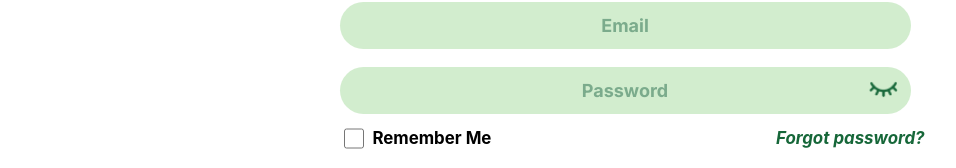
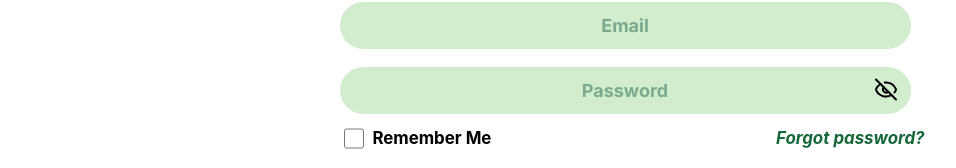
Before and after one commit to InvestMint-Dev/InvestMint-UI, a React (Create React App) app: page /#/log-in in a window 1280 px wide. Shown: the part 267-435 px from the top of the page, without its empty margins (8-964 px from the left). Built offline with nearby package versions, Linux system fonts and the light colour scheme.

Commit message:
eye and eyeoff with lucide-react

```diff
--- a/src/pages/log-in-page/log-in-page.js
+++ b/src/pages/log-in-page/log-in-page.js
@@ -1,5 +1,6 @@
 import React, { useState, useEffect } from 'react';
 import { useNavigate } from 'react-router-dom';
+import { Eye, EyeOff } from 'lucide-react'; // Import Eye and EyeOff icons from Lucide React
 
 import './log-in-page.css';
 import '../styling/form-styling.css';
@@ -8,8 +9,6 @@ import { validateLogInFields } from '../../validators/validators';
 import { useProgress } from '../../context/ProgressContext'; // Use the progress context
 
 import bigLeafLogo from '../../assets/images/logo/InvestMint Big Leaf Logo - 2.png';
-import openEye from '../../assets/images/icons/Eye.png';
-import closedEye from '../../assets/images/icons/Closed Eye.png';
 
 export const LogInPage = ({ onLogin }) => {
     const [fadeIn, setFadeIn] = useState(false);
@@ -110,11 +109,10 @@ export const LogInPage = ({ onLogin }) => {
                         }} />
                     {(errors.email && submitButtonClicked) && <p className='form-error'>{errors.email}</p>}
 
-
-                    {/* password input */}
+                    {/* Password input */}
                     <div className='password-container'>
                         <input
-                            type={showPassword ? "text" : "password"} // Toggling between text and password
+                            type={showPassword ? "text" : "password"}
                             name="password"
                             value={formData.password}
                             onChange={handleChange}
@@ -122,13 +120,18 @@ export const LogInPage = ({ onLogin }) => {
                             placeholder='Password'
                             style={{
                                 border: (errors.password && submitButtonClicked) ? "3px solid #71CCA8" : "none"
-                            }} >
-                            </input>
-                        <button type="button" className='show-password-button' onClick={() => setShowPassword(!showPassword)}>
-                            {showPassword ? <img alt='Open Eye' src={openEye}/> : <img alt='Closed Eye' src={closedEye}/>}
+                            }}
+                        />
+                        <button
+                            type="button"
+                            className='show-password-button'
+                            onClick={() => setShowPassword(!showPassword)}
+                        >
+                            {showPassword ? <Eye /> : <EyeOff />}
                         </button>
                     </div>
                     {(errors.password && submitButtonClicked) && <p className='form-error'>{errors.password}</p>}
+
 
                     <div className="form-option-1-container">
                         <input className="form-checkbox" type="checkbox" id="rememberUser" name="rememberUser" value="rememberUser" />
```
